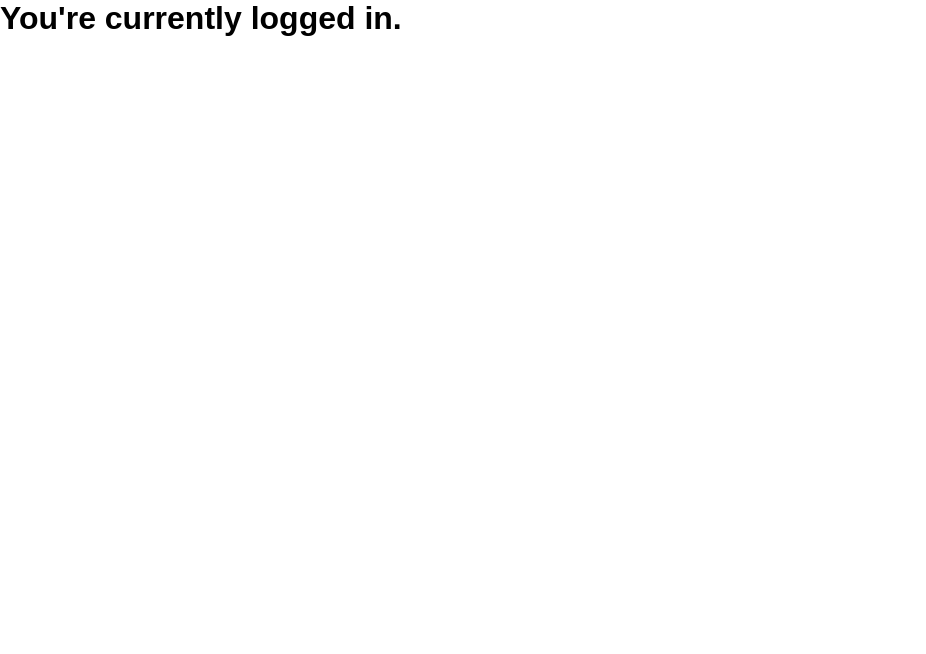
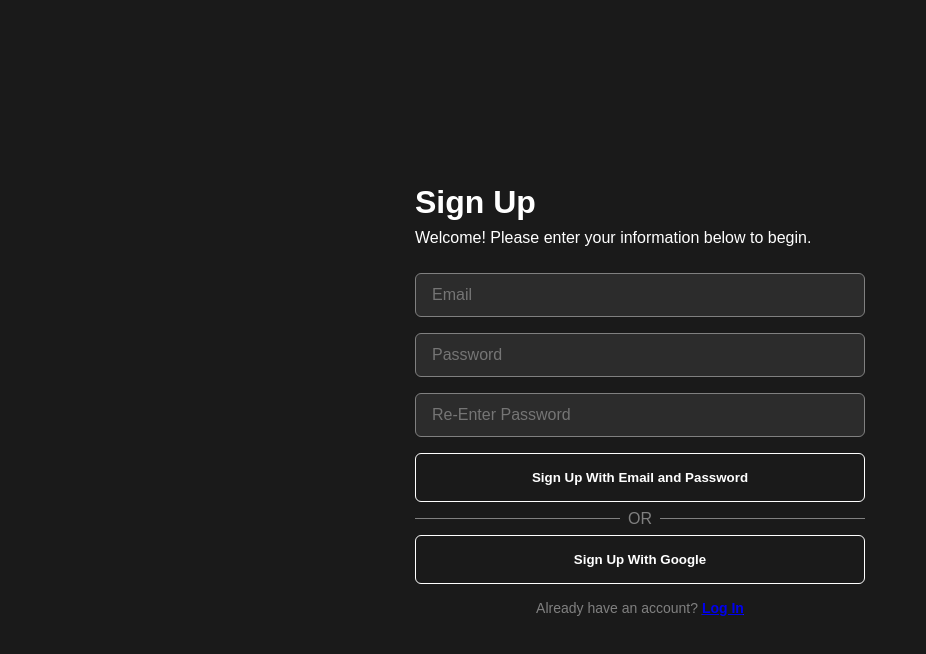
Before and after one commit to magdalenakosinska/chat-gpt-with-authentication, a React (Vite) app: page /signup in a window 1280 px wide. Before the commit this address led to /. Shown: the top 654 px of the page, without its empty margins (0-926 px from the left). Built offline with nearby package versions, Linux system fonts and the light colour scheme.

Commit message:
signup page added

```diff
--- /dev/null
+++ b/src/components/Signup/Signup.module.css
@@ -0,0 +1,127 @@
+.container {
+    width: 100%;
+    height: 100vh;
+    display: flex;
+  }
+
+  .rightPane {
+    width: 100%;
+    height: 100%;
+    background-color: #1a1a1a;
+    display: flex;
+    flex-direction: column;
+    padding: 20px;
+    justify-content: center;
+  }
+
+  .formWrapper {
+    width: 100%;
+    display: flex;
+    flex-direction: column;
+    max-width: 450px;
+    margin: 0 auto;
+  }
+
+  .header {
+    width: 100%;
+    display: flex;
+    flex-direction: column;
+    margin-bottom: 10px;
+    color: white;
+  }
+
+  .title {
+    font-size: 2rem;
+    font-weight: bold;
+    margin-bottom: 0.5rem;
+  }
+
+  .subtitle {
+    font-size: 1rem;
+    margin-bottom: 1rem;
+  }
+
+  .inputField {
+    width: 100%;
+    color: white;
+    font-size: 1rem;
+    padding: 0.75rem 1rem;
+    margin-bottom: 1rem;
+    background: #2c2c2c;
+    border: 1px solid gray;
+    border-radius: 0.375rem;
+    outline: none;
+    transition: border-color 0.2s ease-in-out, background-color 0.2s ease-in-out;
+  }
+
+  .inputField:focus {
+    border-color: white;
+    background-color: #333333;
+  }
+
+  .button {
+    width: 100%;
+    background: transparent;
+    border: 1px solid white;
+    color: white;
+    font-weight: 600;
+    border-radius: 0.375rem;
+    padding: 1rem;
+    text-align: center;
+    cursor: pointer;
+    display: flex;
+    align-items: center;
+    justify-content: center;
+  }
+
+  .button:disabled {
+    cursor: not-allowed;
+    opacity: 0.5;
+  }
+
+  .errorMessage {
+    color: red;
+    margin-bottom: 1rem;
+  }
+
+  .dividerWrapper {
+    width: 100%;
+    display: flex;
+    align-items: center;
+    justify-content: center;
+    position: relative;
+    padding: 1rem 0;
+  }
+
+  .divider {
+    width: 100%;
+    height: 1px;
+    background-color: gray;
+  }
+
+  .dividerText {
+    font-size: 1rem;
+    position: absolute;
+    color: gray;
+    background-color: #1a1a1a;
+    padding: 0 0.5rem;
+  }
+
+  .footer {
+    width: 100%;
+    display: flex;
+    justify-content: center;
+    margin-top: 1rem;
+  }
+
+  .signUpLink {
+    font-size: 0.875rem;
+    font-weight: normal;
+    color: gray;
+  }
+
+  .signUpLink span {
+    font-weight: 600;
+    color: white;
+    text-decoration: underline;
+  }
--- /dev/null
+++ b/src/components/Signup/Signup.tsx
@@ -0,0 +1,125 @@
+import { useState } from 'react'
+import { getAuth, GoogleAuthProvider, signInWithPopup, createUserWithEmailAndPassword } from 'firebase/auth';
+import { useNavigate } from 'react-router-dom';
+import styles from './Signup.module.css';
+
+
+const Signup = () => {
+
+const auth = getAuth();
+const navigate  = useNavigate();
+
+const [authing, setAuthing] = useState(false);
+const [email, setEmail] = useState('');
+const [password, setPassword] = useState('');
+const [confirmPassword, setConfirmPassword] = useState('');
+const [error, setError] = useState('');
+
+const signUpWithGoogle = async () => {
+    setAuthing(true);
+
+    signInWithPopup(auth, new GoogleAuthProvider())
+    .then(response => {
+        console.log(response.user.uid);
+        navigate('/');
+    })
+    .catch(error => {
+        console.log(error);
+        setAuthing(false);
+    }
+    )
+};
+
+const signUpWithEmail = async () => {
+
+    if (password !== confirmPassword) {
+        setError('Passwords do not match');
+        return;
+    }
+
+    setAuthing(true);
+    setError('');
+
+    createUserWithEmailAndPassword(auth, email, password)
+    .then(response => {
+        console.log(response.user.uid);
+        navigate('/');
+    })
+    .catch(error => {
+        console.log(error);
+        setError((error as Error).message);
+        setAuthing(false);
+    })
+}
+
+  return (
+    <div className={styles.container}>
+  <div className={styles.rightPane}>
+    <div className={styles.formWrapper}>
+      <div className={styles.header}>
+        <h3 className={styles.title}>Sign Up</h3>
+        <p className={styles.subtitle}>Welcome! Please enter your information below to begin.</p>
+      </div>
+
+      <div className={styles.formWrapper}>
+        <input
+          type="email"
+          placeholder="Email"
+          className={styles.inputField}
+          value={email}
+          onChange={(e) => setEmail(e.target.value)}
+        />
+        <input
+          type="password"
+          placeholder="Password"
+          className={styles.inputField}
+          value={password}
+          onChange={(e) => setPassword(e.target.value)}
+        />
+        <input
+          type="password"
+          placeholder="Re-Enter Password"
+          className={styles.inputField}
+          value={confirmPassword}
+          onChange={(e) => setConfirmPassword(e.target.value)}
+        />
+      </div>
+
+      {error && <div className={styles.errorMessage}>{error}</div>}
+
+      <button
+        onClick={signUpWithEmail}
+        disabled={authing}
+        className={styles.button}
+      >
+        Sign Up With Email and Password
+      </button>
+
+      <div className={styles.dividerWrapper}>
+        <div className={styles.divider}></div>
+        <p className={styles.dividerText}>OR</p>
+      </div>
+
+      <button
+        onClick={signUpWithGoogle}
+        disabled={authing}
+        className={styles.button}
+      >
+        Sign Up With Google
+      </button>
+    </div>
+
+    <div className={styles.footer}>
+      <p className={styles.signUpLink}>
+        Already have an account?{' '}
+        <span>
+          <a href="/login">Log In</a>
+        </span>
+      </p>
+    </div>
+  </div>
+</div>
+  )
+}
+
+export default Signup
--- a/src/main.tsx
+++ b/src/main.tsx
@@ -3,6 +3,7 @@ import { createRoot } from 'react-dom/client'
 import './index.css'
 import App from './App.tsx'
 import Login from './components/Login/Login.tsx'
+import Signup from './components/Signup/Signup.tsx'
 import { BrowserRouter as Router, Routes, Route, Navigate } from 'react-router-dom'
 import { initializeApp } from "firebase/app";
 
@@ -24,6 +25,7 @@ createRoot(document.getElementById('root')!).render(
       <Routes>
         <Route path="/" element={<App />}/>
         <Route path="/login" element={<Login />}/>
+        <Route path="/signup" element={<Signup />}/>
         <Route path="*" element={<Navigate to="/" />} />
 
       </Routes>
```
